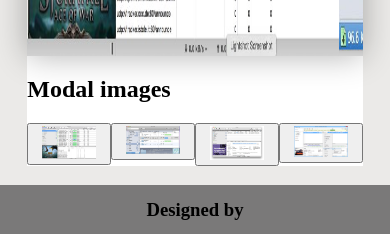
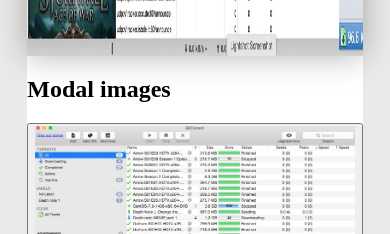
Before and after one commit to PetarCetkovic/Homework_3, a plain HTML site: page index.html in a window 390 px wide. Shown: the part 4600-4834 px from the top of the page. Drawn offline with Linux system fonts and the light colour scheme.

```diff
--- a/style.css
+++ b/style.css
@@ -208,15 +208,22 @@
         display: flex;
     }
     .modg img{
-        width: 80%;
-        height: 80%;
+        width: 100%;
+        height: auto;
     }
     .modg div{
-        box-flex: auto;
+        -webkit-box-flex: auto;
+        -ms-flex: auto;
         flex: auto;
-        width: 25%;
+        width: 200px;
+        margin: .5vw;
 
     }
+    @media screen and (max-width: 400px) {
+        .modg div { margin: 0; }
+        .modg { padding: 0; }
+
+      }
 
     /* The Modal (background) */
 .modal {
```
Also changed, not shown: index.html (+0 -6 lines), main.js (+1 -6 lines).
